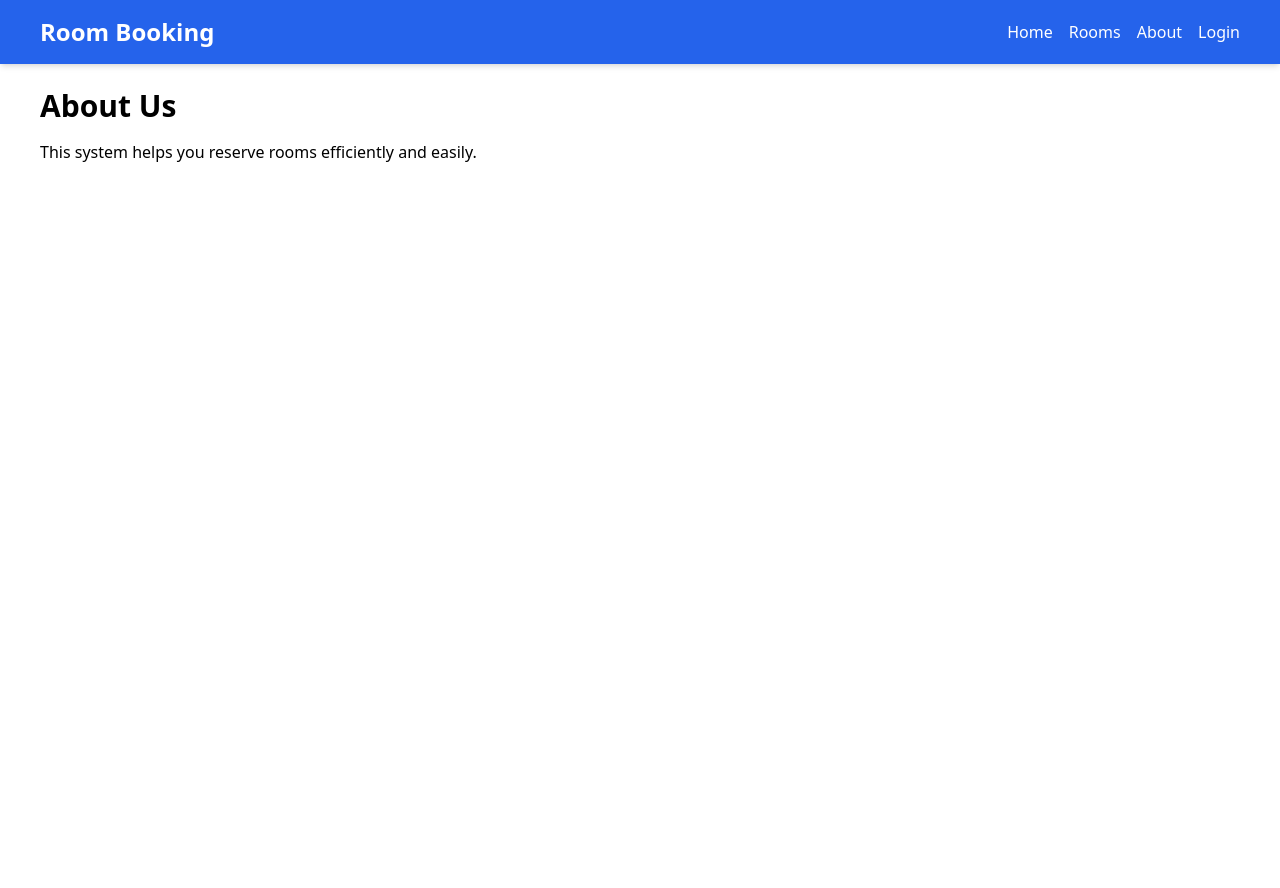
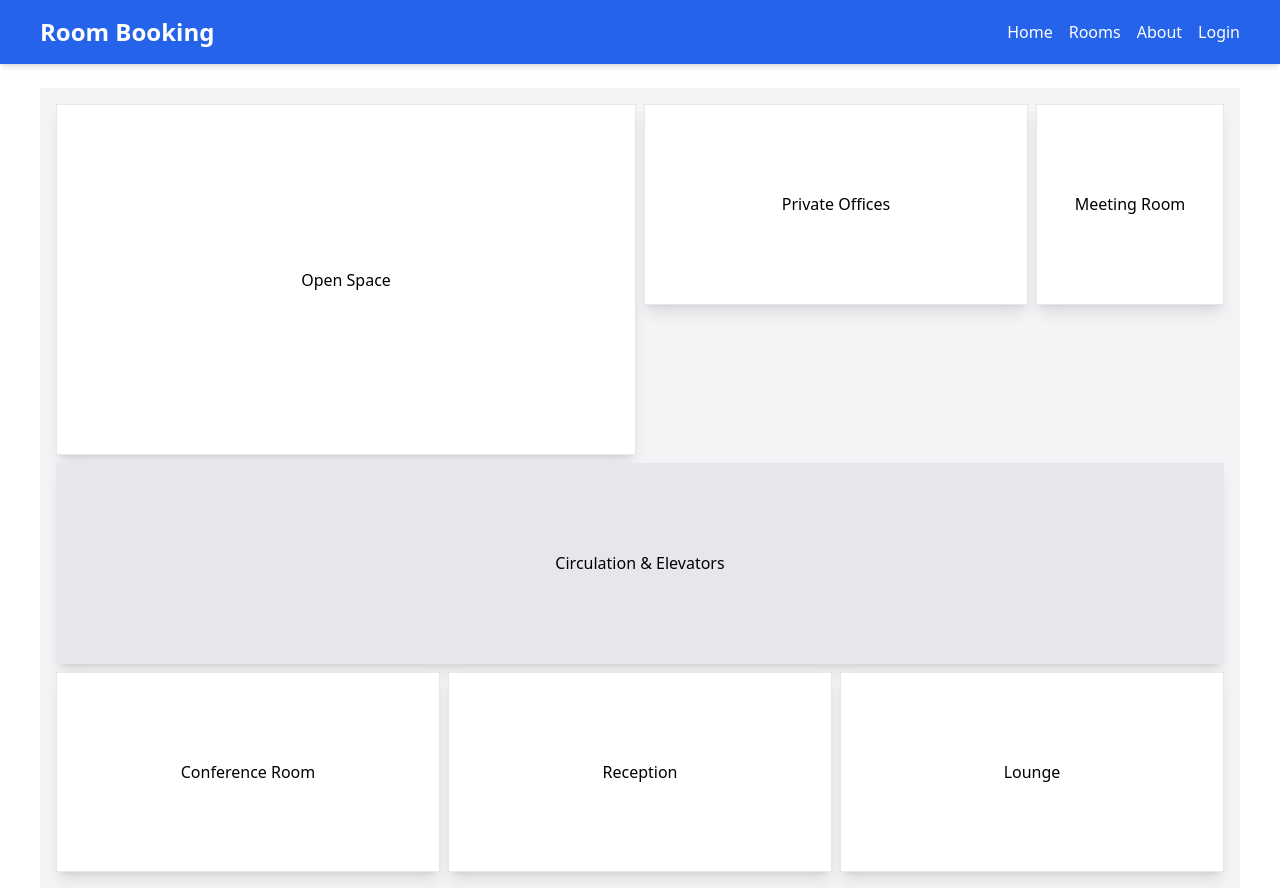
Before and after one commit to ibsenquaresma/reservation-system.App-Front, a React (Create React App) app: page /about in a window 1280 px wide. Before the commit the page ends 800 px from the top, so only its background shows below. Built offline with nearby package versions, Linux system fonts and the light colour scheme.

Commit message:
Fix login page, About page sketch of a floor plan.

```diff
--- a/src/App.tsx
+++ b/src/App.tsx
@@ -31,7 +31,7 @@ function Layout() {
             <Route path="/room-detail/:id" element={<RoomDetail />} />
             <Route path="/reservation-room/:id" element={<ReservationRoom />} />
             <Route path="/about" element={<About />} />
-            <Route path="/home" element={<Home />} />
+
           </Routes>
         </div>
       </div>
--- a/src/pages/About.tsx
+++ b/src/pages/About.tsx
@@ -1,12 +1,50 @@
-import React from 'react'
+// import React from 'react'
 
-const About: React.FC = () => {
+// const About: React.FC = () => {
+//   return (
+//     <div>
+//       <h1 className="text-3xl font-bold mb-4">About Us</h1>
+//       <p>This system helps you reserve rooms efficiently and easily.</p>
+//     </div>
+//   )
+// }
+
+// export default About
+export default function FloorPlan() {
   return (
-    <div>
-      <h1 className="text-3xl font-bold mb-4">About Us</h1>
-      <p>This system helps you reserve rooms efficiently and easily.</p>
+    <div className="grid grid-cols-6 gap-2 p-4 bg-gray-100 h-screen">
+      {/* Open Space */}
+      <div className="col-span-3 row-span-2 bg-white p-4 shadow-lg flex justify-center items-center border">
+        Open Space
+      </div>
+
+      {/* Private Offices */}
+      <div className="col-span-2 row-span-1 bg-white p-4 shadow-lg flex justify-center items-center border">
+        Private Offices
+      </div>
+      <div className="col-span-1 row-span-1 bg-white p-4 shadow-lg flex justify-center items-center border">
+        Meeting Room
+      </div>
+
+      {/* Elevators and Circulation */}
+      <div className="col-span-6 row-span-1 bg-gray-200 p-4 shadow-lg flex justify-center items-center border">
+        Circulation & Elevators
+      </div>
+
+      {/* Conference Room */}
+      <div className="col-span-2 row-span-1 bg-white p-4 shadow-lg flex justify-center items-center border">
+        Conference Room
+      </div>
+
+      {/* Reception */}
+      <div className="col-span-2 row-span-1 bg-white p-4 shadow-lg flex justify-center items-center border">
+        Reception
+      </div>
+
+      {/* Lounge */}
+      <div className="col-span-2 row-span-1 bg-white p-4 shadow-lg flex justify-center items-center border">
+        Lounge
+      </div>
     </div>
-  )
+  );
 }
-
-export default About
--- a/src/pages/Login.tsx
+++ b/src/pages/Login.tsx
@@ -7,25 +7,38 @@ export default function PasswordVerification() {
   const [showPassword, setShowPassword] = useState(false);
   const navigate = useNavigate();
 
+  const togglePasswordVisibility = () => {
+    setShowPassword((prevState) => {
+      console.log("Previous state:", prevState);
+      const newState = !prevState;
+      console.log("New state:", newState);
+      return newState;
+    });
+  };
+
   const handleNext = () => {
-    if (username === 'admin' && password === 'admin') {
-      navigate('/dashboard');
+    if (username === "admin" && password === "admin") {
+      navigate("/rooms");
     } else {
-      alert('Please enter both username and password');
+      alert("Please enter both username and password");
     }
   };
 
   return (
     <div className="flex items-center justify-center h-screen bg-gray-100">
       <div className="w-96 p-6 text-center bg-white shadow-lg rounded-xl">
+        {/* Ícone de visibilidade da senha */}
         <div className="flex justify-center mb-4">
           <span className="text-6xl">{password ? '🙈' : '🙉'}</span>
         </div>
+
         <h2 className="text-xl font-bold">Login</h2>
         <p className="text-gray-500 text-sm mt-2">
           Please enter your credentials to continue.
         </p>
+
         <div className="mt-4">
+          {/* Campo Username */}
           <div className="relative mb-4">
             <label
               htmlFor="username"
@@ -42,6 +55,8 @@ export default function PasswordVerification() {
               placeholder="Enter your username"
             />
           </div>
+
+          {/* Campo Password */}
           <div className="relative mb-4">
             <label
               htmlFor="password"
@@ -52,21 +67,25 @@ export default function PasswordVerification() {
             <div className="relative flex items-center">
               <input
                 id="password"
-                type={showPassword ? 'text' : 'password'}
+                type={showPassword ? "text" : "password"}
                 value={password}
                 onChange={(e) => setPassword(e.target.value)}
                 className="w-full p-2 border border-gray-300 rounded-md pr-10 focus:outline-none focus:ring-2 focus:ring-blue-500"
                 placeholder="Enter your password"
               />
+              {/* Botão para alternar visibilidade da senha */}
               <button
                 type="button"
                 className="absolute right-3 text-gray-500"
-                onClick={() => setShowPassword(!showPassword)}
+                //onClick={() => setShowPassword(!showPassword)}
+                onClick={togglePasswordVisibility}
               >
-                {showPassword ? '🙈' : '👁️'}
+                {showPassword ? "👁️" : "🙈"}
               </button>
             </div>
           </div>
+
+          {/* Botão NEXT */}
           <button
             onClick={handleNext}
             className="w-full mt-4 bg-blue-600 hover:bg-blue-700 text-white py-2 rounded-md"
```
